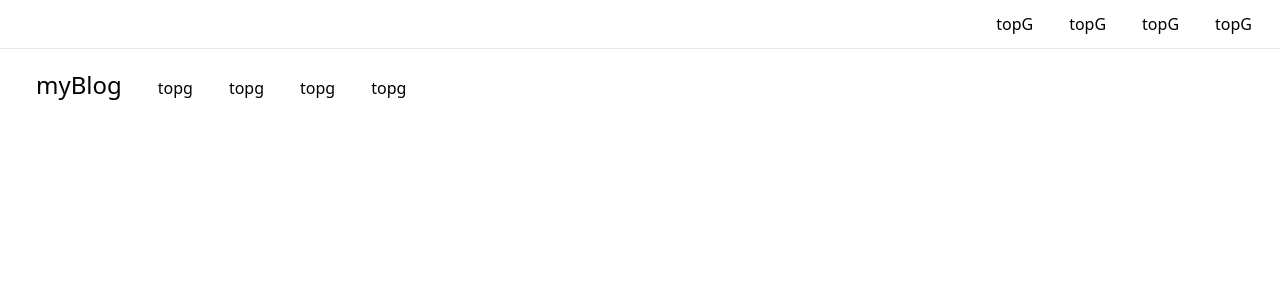
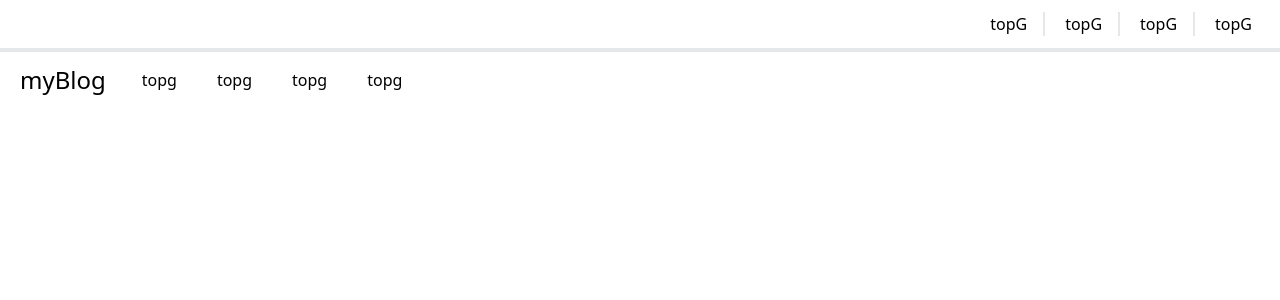
Before and after one commit to 313shazid313/my-blog, a React (Vite) app in the folder frontend/: page / in a window 1280 px wide. Shown: the top 300 px of the page. Built offline with nearby package versions, Linux system fonts and the light colour scheme.

Commit message:
project init

```diff
--- a/frontend/src/components/Navbar.jsx
+++ b/frontend/src/components/Navbar.jsx
@@ -1,23 +1,38 @@
 const Navbar = () => {
   return (
-    <div className="mx-auto ">
-      <div className="flex justify-end p-3 ">
+    <div className="max-w-screen-xl mx-auto">
+      <div className="flex justify-end p-3  border-b-4 ">
         <ul>
-          <li className="inline-block pr-4 pl-5 ">topG</li>
-          <li className="inline-block pr-4 pl-5">topG</li>
-          <li className="inline-block pr-4 pl-5">topG</li>
-          <li className="inline-block pr-4 pl-5">topG</li>
+          <li className="inline-block pr-4 pl-5 border-r-2 cursor-pointer ">
+            topG
+          </li>
+          <li className="inline-block pr-4 pl-5 border-r-2 cursor-pointer">
+            topG
+          </li>
+          <li className="inline-block pr-4 pl-5 border-r-2 cursor-pointer">
+            topG
+          </li>
+          <li className="inline-block pr-4 pl-5 cursor-pointer">topG</li>
         </ul>
       </div>
-      <hr className="border-gray" />
 
-      <div>
-        <ul className="p-4">
-          <li className="inline-block pr-4 pl-5 pt-1 text-2xl">myBlog</li>
-          <li className="inline-block pr-4 pl-5 pt-1">topg</li>
-          <li className="inline-block pr-4 pl-5 pt-1">topg</li>
-          <li className="inline-block pr-4 pl-5 pt-1">topg</li>
-          <li className="inline-block pr-4 pl-5 pt-1">topg</li>
+      <div className="mb-6">
+        <ul className="flex items-center h-14">
+          <li className="pr-4 pl-5 text-2xl cursor-pointer h-full flex items-center">
+            myBlog
+          </li>
+          <li className="pr-5 pl-5 hover:border-t-4 border-[#00B5AD] cursor-pointer h-full flex items-center">
+            topg
+          </li>
+          <li className="pr-5 pl-5 hover:border-t-4 border-[#00B5AD] cursor-pointer h-full flex items-center">
+            topg
+          </li>
+          <li className="pr-5 pl-5 hover:border-t-4 border-[#00B5AD] cursor-pointer h-full flex items-center">
+            topg
+          </li>
+          <li className="pr-5 pl-5 hover:border-t-4 border-[#00B5AD] cursor-pointer h-full flex items-center">
+            topg
+          </li>
         </ul>
       </div>
     </div>
```
Also changed, not shown: frontend/src/main.jsx (+10 -0 lines).
